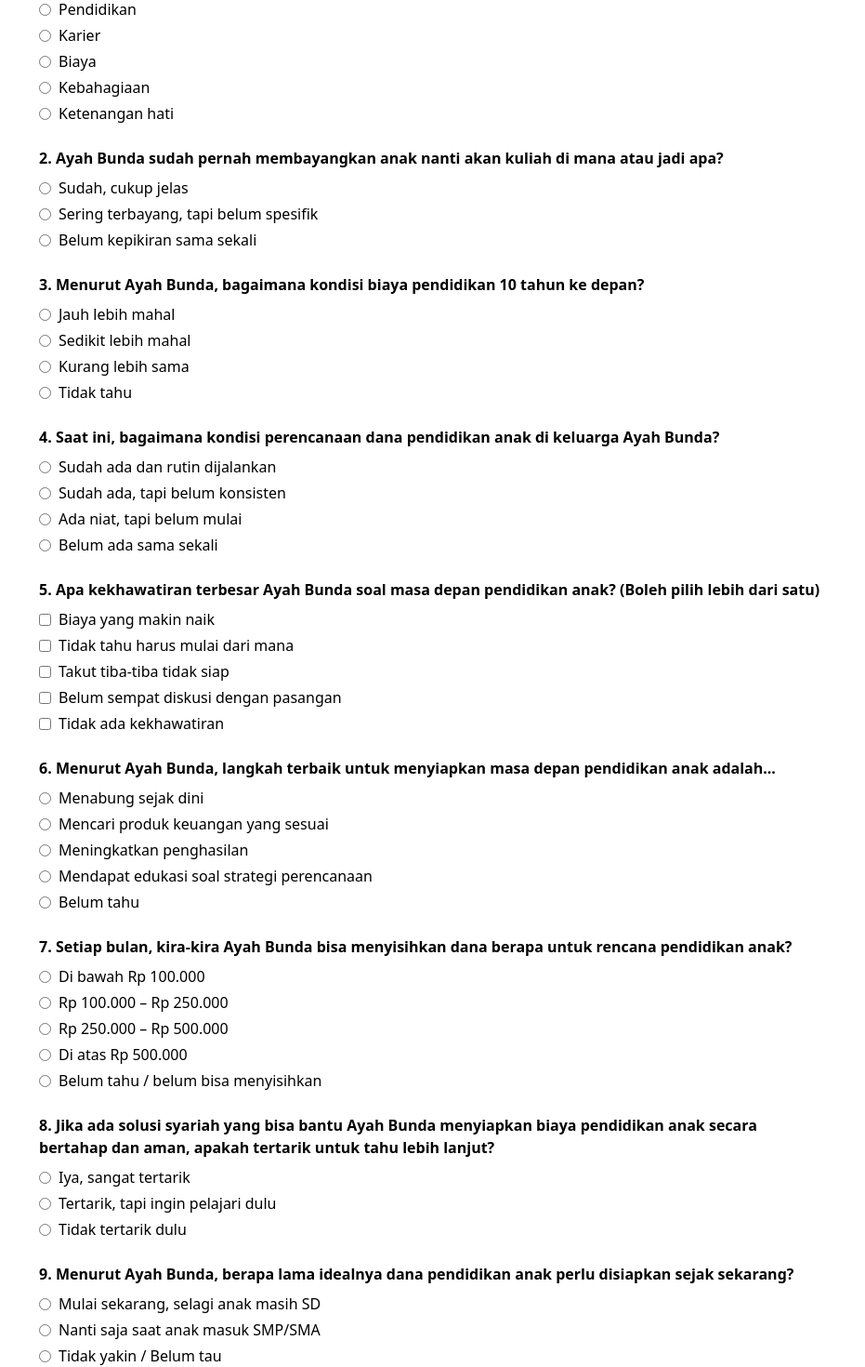
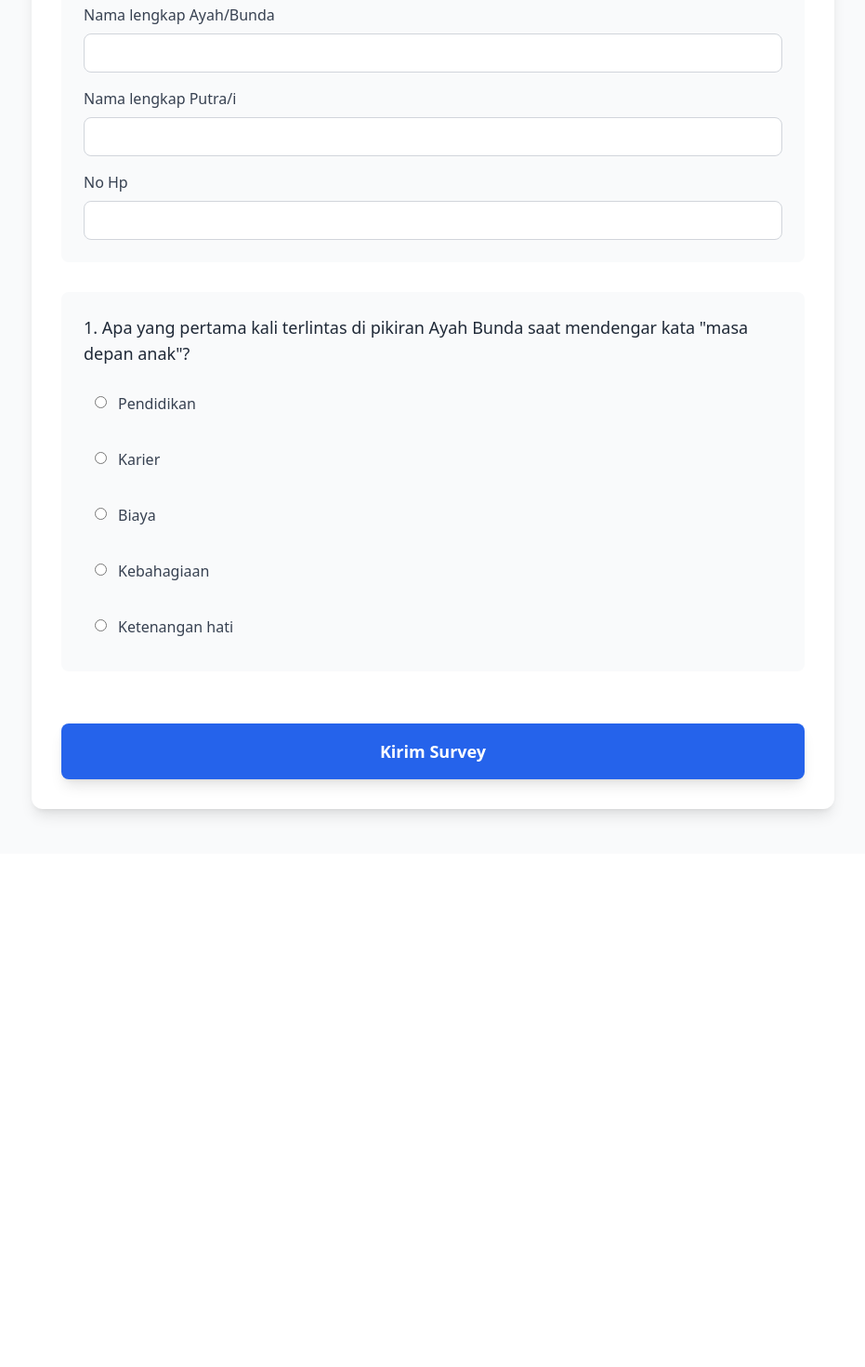
Before and after one commit to aprilian-wi/rencana-pendidikan, a React (Create React App) app in the folder client/: page / in a window 1280 px wide. Shown: the part 400-1870 px from the top of the page at 93% size, without its empty margins (174-1105 px from the left). After the commit the page ends 1318 px from the top, so only its background shows below. Built offline with nearby package versions, Linux system fonts and the light colour scheme.

Commit message:
Update survey form with improved design

```diff
--- a/client/src/pages/SurveyForm.js
+++ b/client/src/pages/SurveyForm.js
@@ -1,128 +1,13 @@
 import React, { useState } from 'react';
-import { useNavigate } from 'react-router-dom';
 
 const questions = [
   {
     number: 1,
-    text: 'Apa yang pertama kali terlintas di pikiran Ayah Bunda saat mendengar kata “masa depan anak”?',
-    options: [
-      'Pendidikan',
-      'Karier',
-      'Biaya',
-      'Kebahagiaan',
-      'Ketenangan hati',
-    ],
+    text: 'Apa yang pertama kali terlintas di pikiran Ayah Bunda saat mendengar kata "masa depan anak"?',
+    options: ['Pendidikan', 'Karier', 'Biaya', 'Kebahagiaan', 'Ketenangan hati'],
     multiple: false,
   },
-  {
-    number: 2,
-    text: 'Ayah Bunda sudah pernah membayangkan anak nanti akan kuliah di mana atau jadi apa?',
-    options: [
-      'Sudah, cukup jelas',
-      'Sering terbayang, tapi belum spesifik',
-      'Belum kepikiran sama sekali',
-    ],
-    multiple: false,
-  },
-  {
-    number: 3,
-    text: 'Menurut Ayah Bunda, bagaimana kondisi biaya pendidikan 10 tahun ke depan?',
-    options: [
-      'Jauh lebih mahal',
-      'Sedikit lebih mahal',
-      'Kurang lebih sama',
-      'Tidak tahu',
-    ],
-    multiple: false,
-  },
-  {
-    number: 4,
-    text: 'Saat ini, bagaimana kondisi perencanaan dana pendidikan anak di keluarga Ayah Bunda?',
-    options: [
-      'Sudah ada dan rutin dijalankan',
-      'Sudah ada, tapi belum konsisten',
-      'Ada niat, tapi belum mulai',
-      'Belum ada sama sekali',
-    ],
-    multiple: false,
-  },
-  {
-    number: 5,
-    text: 'Apa kekhawatiran terbesar Ayah Bunda soal masa depan pendidikan anak? (Boleh pilih lebih dari satu)',
-    options: [
-      'Biaya yang makin naik',
-      'Tidak tahu harus mulai dari mana',
-      'Takut tiba-tiba tidak siap',
-      'Belum sempat diskusi dengan pasangan',
-      'Tidak ada kekhawatiran',
-    ],
-    multiple: true,
-  },
-  {
-    number: 6,
-    text: 'Menurut Ayah Bunda, langkah terbaik untuk menyiapkan masa depan pendidikan anak adalah...',
-    options: [
-      'Menabung sejak dini',
-      'Mencari produk keuangan yang sesuai',
-      'Meningkatkan penghasilan',
-      'Mendapat edukasi soal strategi perencanaan',
-      'Belum tahu',
-    ],
-    multiple: false,
-  },
-  {
-    number: 7,
-    text: 'Setiap bulan, kira-kira Ayah Bunda bisa menyisihkan dana berapa untuk rencana pendidikan anak?',
-    options: [
-      'Di bawah Rp 100.000',
-      'Rp 100.000 – Rp 250.000',
-      'Rp 250.000 – Rp 500.000',
-      'Di atas Rp 500.000',
-      'Belum tahu / belum bisa menyisihkan',
-    ],
-    multiple: false,
-  },
-  {
-    number: 8,
-    text: 'Jika ada solusi syariah yang bisa bantu Ayah Bunda menyiapkan biaya pendidikan anak secara bertahap dan aman, apakah tertarik untuk tahu lebih lanjut?',
-    options: [
-      'Iya, sangat tertarik',
-      'Tertarik, tapi ingin pelajari dulu',
-      'Tidak tertarik dulu',
-    ],
-    multiple: false,
-  },
-  {
-    number: 9,
-    text: 'Menurut Ayah Bunda, berapa lama idealnya dana pendidikan anak perlu disiapkan sejak sekarang?',
-    options: [
-      'Mulai sekarang, selagi anak masih SD',
-      'Nanti saja saat anak masuk SMP/SMA',
-      'Tidak yakin / Belum tau',
-    ],
-    multiple: false,
-  },
-  {
-    number: 10,
-    text: 'Apakah Ayah Bunda pernah tahu atau pernah punya asuransi pendidikan sebelumnya?',
-    options: [
-      'Pernah punya, sekarang masih aktif',
-      'Pernah punya, tapi sudah tidak lanjut',
-      'Belum pernah sama sekali',
-      'Tahu tentang asuransi pendidikan, tapi belum minat',
-    ],
-    multiple: false,
-  },
-  {
-    number: 11,
-    text: 'Jika setelah ini ada materi tambahan atau penjelasan langsung dari saya seputar solusi persiapan pendidikan anak secara syariah, Ayah Bunda lebih nyaman:',
-    options: [
-      'Diskusi santai dulu via chat',
-      'Langsung ketemu dan konsultasi',
-      'Tidak perlu, terima kasih',
-    ],
-    multiple: false,
-  },
+  // ... rest of the questions array remains the same
 ];
 
 const SurveyForm = () => {
@@ -130,20 +15,17 @@
   const [childName, setChildName] = useState('');
   const [phone, setPhone] = useState('');
   const [answers, setAnswers] = useState({});
-  const navigate = useNavigate();
 
   const handleOptionChange = (questionNumber, option) => {
     setAnswers((prev) => {
       const prevAnswers = prev[questionNumber] || [];
       if (questions.find(q => q.number === questionNumber).multiple) {
-        // Multiple choice
         if (prevAnswers.includes(option)) {
           return { ...prev, [questionNumber]: prevAnswers.filter(a => a !== option) };
         } else {
           return { ...prev, [questionNumber]: [...prevAnswers, option] };
         }
       } else {
-        // Single choice
         return { ...prev, [questionNumber]: [option] };
       }
     });
@@ -152,13 +34,11 @@
   const handleSubmit = async (e) => {
     e.preventDefault();
 
-    // Validate required fields
     if (!parentName || !childName || !phone) {
       alert('Mohon lengkapi data Nama Orang tua, Nama Anak, dan No Hp.');
       return;
     }
 
-    // Validate all questions answered
     for (const q of questions) {
       if (!answers[q.number] || answers[q.number].length === 0) {
         alert(`Mohon jawab pertanyaan nomor ${q.number}`);
@@ -166,7 +46,6 @@
       }
     }
 
-    // Prepare data for API
     const responses = Object.entries(answers).map(([questionNumber, answer]) => ({
       questionNumber: parseInt(questionNumber),
       answer,
@@ -184,8 +63,12 @@
         }),
       });
       if (res.ok) {
-        alert('Survey berhasil dikirim. Terima kasih!');
-        navigate('/dashboard');
+        alert('Terima kasih telah mengisi survey! Kami akan menghubungi Anda untuk tindak lanjut.');
+        setParentName('');
+        setChildName('');
+        setPhone('');
+        setAnswers({});
+        window.scrollTo(0, 0);
       } else {
         alert('Gagal mengirim survey. Silakan coba lagi.');
       }
@@ -195,46 +78,64 @@
   };
 
   return (
-    <div className="max-w-4xl mx-auto p-6">
-      <h1 className="text-3xl font-bold mb-6">Form Survey</h1>
-      <form onSubmit={handleSubmit} className="space-y-6">
+    <div className="min-h-screen bg-gray-50 py-12">
+      <div className="max-w-4xl mx-auto px-4">
+        <div className="bg-white rounded-xl shadow-lg overflow-hidden">
+          <div className="bg-blue-600 text-white px-6 py-8 text-center">
+            <h1 className="text-3xl md:text-4xl font-bold mb-2">Survey Perencanaan Pendidikan Anak</h1>
+            <p className="text-blue-100">Bantu kami memahami kebutuhan pendidikan anak Anda</p>
+          </div>
+
+          <div className="p-6 md:p-8">
+            <div className="bg-blue-50 border-l-4 border-blue-500 p-4 mb-8 rounded-r">
+              <p className="text-blue-700">
+                Mohon lengkapi survey ini untuk membantu kami memberikan solusi terbaik untuk masa depan pendidikan anak Anda.
+              </p>
+            </div>
+
+            <form onSubmit={handleSubmit} className="space-y-8">
+              <div className="bg-gray-50 rounded-lg p-6">
+                <h2 className="text-xl font-semibold text-gray-800 mb-6">Data Pribadi</h2>
+                <div className="space-y-4">
                   <div>
-          <label className="block font-semibold mb-1">Nama lengkap Ayah/Bunda</label>
+                    <label className="block font-medium text-gray-700 mb-2">Nama lengkap Ayah/Bunda</label>
                     <input
                       type="text"
                       value={parentName}
                       onChange={(e) => setParentName(e.target.value)}
-            className="w-full border border-gray-300 rounded px-3 py-2"
+                      className="w-full border border-gray-300 rounded-lg px-4 py-2 focus:ring-2 focus:ring-blue-500 focus:border-transparent transition"
                       required
                     />
                   </div>
                   <div>
-          <label className="block font-semibold mb-1">Nama lengkap Putra/i</label>
+                    <label className="block font-medium text-gray-700 mb-2">Nama lengkap Putra/i</label>
                     <input
                       type="text"
                       value={childName}
                       onChange={(e) => setChildName(e.target.value)}
-            className="w-full border border-gray-300 rounded px-3 py-2"
+                      className="w-full border border-gray-300 rounded-lg px-4 py-2 focus:ring-2 focus:ring-blue-500 focus:border-transparent transition"
                       required
                     />
                   </div>
                   <div>
-          <label className="block font-semibold mb-1">No Hp</label>
+                    <label className="block font-medium text-gray-700 mb-2">No Hp</label>
                     <input
                       type="tel"
                       value={phone}
                       onChange={(e) => setPhone(e.target.value)}
-            className="w-full border border-gray-300 rounded px-3 py-2"
+                      className="w-full border border-gray-300 rounded-lg px-4 py-2 focus:ring-2 focus:ring-blue-500 focus:border-transparent transition"
                       required
                     />
                   </div>
+                </div>
+              </div>
 
               {questions.map((q) => (
-          <div key={q.number}>
-            <p className="font-semibold mb-2">{q.number}. {q.text}</p>
-            <div className="space-y-1">
+                <div key={q.number} className="bg-gray-50 rounded-lg p-6">
+                  <p className="font-medium text-gray-800 mb-4 text-lg">{q.number}. {q.text}</p>
+                  <div className="space-y-3">
                     {q.options.map((option) => (
-                <label key={option} className="flex items-center space-x-2">
+                      <label key={option} className="flex items-start space-x-3 p-3 hover:bg-white rounded-lg transition cursor-pointer">
                         <input
                           type={q.multiple ? 'checkbox' : 'radio'}
                           name={`question-${q.number}`}
@@ -242,21 +143,27 @@
                           checked={answers[q.number]?.includes(option) || false}
                           onChange={() => handleOptionChange(q.number, option)}
                           required={!q.multiple}
+                          className="mt-1"
                         />
-                  <span>{option}</span>
+                        <span className="text-gray-700">{option}</span>
                       </label>
                     ))}
                   </div>
                 </div>
               ))}
 
+              <div className="pt-6">
                 <button
                   type="submit"
-          className="bg-blue-600 text-white px-6 py-3 rounded hover:bg-blue-700 transition"
+                  className="w-full bg-blue-600 text-white px-8 py-4 rounded-lg text-lg font-semibold hover:bg-blue-700 transform hover:-translate-y-1 transition-all duration-200 shadow-lg hover:shadow-xl"
                 >
                   Kirim Survey
                 </button>
+              </div>
             </form>
+          </div>
+        </div>
+      </div>
     </div>
   );
 };
```
Lines whose indentation alone changed are shown as unchanged.
